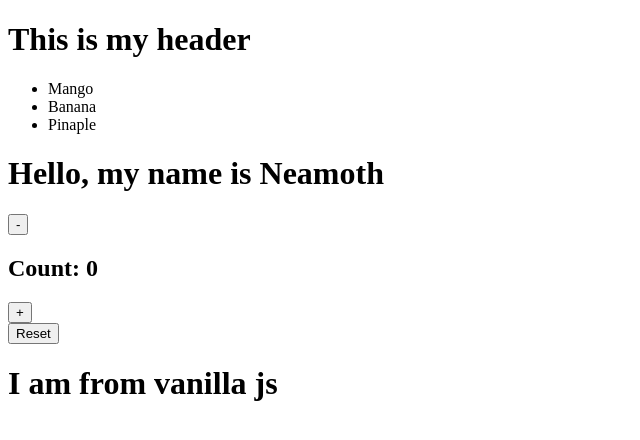
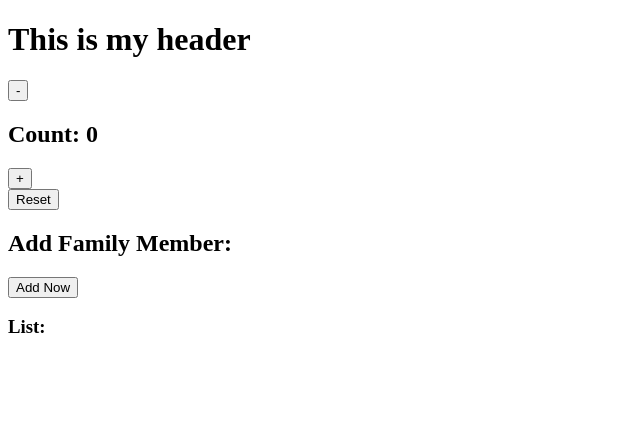
Before and after one commit to neamoth/ReactRecap, a React (Vite) app in the folder reactInitial/: page / in a window 1280 px wide. Shown: the top 440 px of the page, without its empty margins (0-640 px from the left). Built offline with nearby package versions, Linux system fonts and the light colour scheme.

Commit message:
dynamically extractive value from another array and display it

```diff
--- /dev/null
+++ b/reactInitial/src/component/AddItem.jsx
@@ -0,0 +1,27 @@
+import React from 'react';
+
+function AddItem(){
+    const database = ["Abdus Salam", "Nasrin Akter", "Neamoth", "Mitu", 'Saima', "Nahid", "Samira", "Noor"];
+    const [name, setName] = React.useState([]);
+    const members = name.map((value,index) => <p key={index}>{value}</p>)
+
+    function add(){
+        setName(preValue =>{
+
+            return [...preValue, database[preValue.length]];
+        })
+    }
+
+    return(
+        <section onClick={add} className='family'>
+            <h1>Add Family Member:</h1>
+            <button>Add Now</button>
+            <h3>List:</h3>
+            <div className="div">
+                {members}
+            </div>
+        </section>
+    );
+}
+
+export default AddItem;
--- a/reactInitial/src/index.css
+++ b/reactInitial/src/index.css
@@ -30,3 +30,23 @@ body{
   border: none;
   cursor: pointer;
 }
+
+.family{
+  display: flex;
+  align-items: center;
+  justify-content: center;
+  flex-direction: column;
+}
+
+.family h1{
+  font-size: calc(3rem + 8%);
+}
+.family button{
+  font-size: calc(1.5rem + 8%);
+  padding: 0.5rem;
+  border-radius: 15px;
+  background-color: #00f7ff;
+}
+.family h3{
+  font-size: calc(2rem + 8%);
+}
--- a/reactInitial/src/index.jsx
+++ b/reactInitial/src/index.jsx
@@ -1,6 +1,6 @@
-import {useState} from 'react';
 import { createRoot } from "react-dom/client";
 import Counter from './component/Counter';
+import AddItem from "./component/AddItem";
 
 const root  = createRoot(document.querySelector("#root"));
 const reactElement = <h1>Hello im from jsx!</h1>
@@ -12,36 +12,37 @@ function Header(){
     </>
   )
 }
-function CreateList(){
-  return(
-    <ul>
-      <li>Mango</li>
-      <li>Banana</li>
-      <li>Pinaple</li>
-    </ul>
-  );
-}
-function CreateMyName(){
-  const [name] = useState('Neamoth');
-  return(
-    <h1>Hello, my name is {name}</h1>
-  );
-}
+// function CreateList(){
+//   return(
+//     <ul>
+//       <li>Mango</li>
+//       <li>Banana</li>
+//       <li>Pinaple</li>
+//     </ul>
+//   );
+// }
+// function CreateMyName(){
+//   const [name] = useState('Neamoth');
+//   return(
+//     <h1>Hello, my name is {name}</h1>
+//   );
+// }
 
-function CreateAppend(){
-  const text = document.createElement('h1');
-  text.className = "header";
-  text.textContent = "I am from vanilla js";
-  document.body.appendChild(text);
-}
+// function CreateAppend(){
+//   const text = document.createElement('h1');
+//   text.className = "header";
+//   text.textContent = "I am from vanilla js";
+//   document.body.appendChild(text);
+// }
 
 root.render(
   <>
     <Header/>
-    <CreateList/>
+    {/* <CreateList/>
     <CreateMyName/>
-    <CreateAppend/>
+    <CreateAppend/> */}
     <Counter/>
+    <AddItem/>
 
   </>
 );
```
